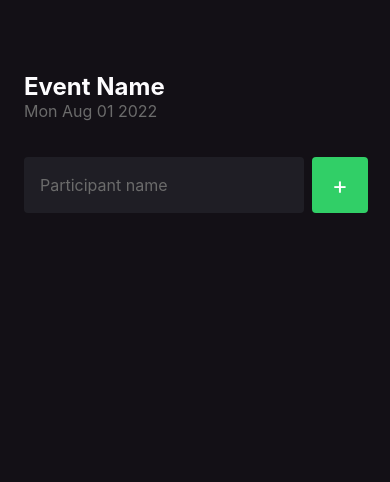
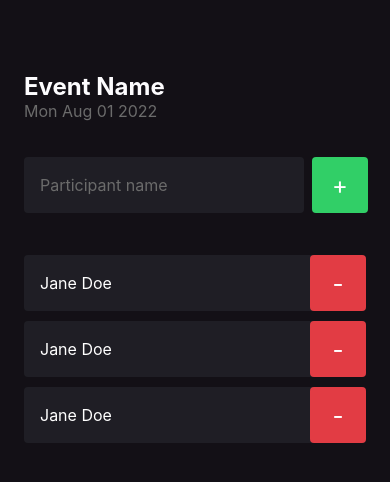
Before and after one commit to marocss/imhere, a React Native app: screen / in a window 390 px wide. Shown: the top 482 px of the page. Built offline with nearby package versions, Linux system fonts and the light colour scheme.

Commit message:
fundamentos
criando componente participant

```diff
--- /dev/null
+++ b/src/components/Participant/index.tsx
@@ -0,0 +1,22 @@
+import React from 'react';
+import { Pressable, Text, View } from 'react-native';
+import { styles } from './styles';
+
+const Participant = () => {
+  const participantName = 'Jane Doe'
+  const handleRemoveParticipant = () => {
+    console.log('pressed to remove participant');
+  }
+
+  return (
+    <View style={styles.container}>
+      <Text style={styles.name}>{participantName}</Text>
+
+      <Pressable style={styles.button} onPress={handleRemoveParticipant}>
+        <Text style={styles.buttonText}>-</Text>
+      </Pressable>
+    </View>
+  );
+};
+
+export default Participant;
--- /dev/null
+++ b/src/components/Participant/styles.ts
@@ -0,0 +1,29 @@
+import { StyleSheet } from 'react-native';
+
+export const styles = StyleSheet.create({
+  container: {
+    backgroundColor: '#1f1e25',
+    borderRadius: 4,
+    flexDirection: "row",
+    alignItems: 'center',
+    marginBottom: 10
+  },
+  name: {
+    color: '#fff',
+    flex: 1,
+    fontSize: 16,
+    marginLeft: 16,
+  },
+  button: {
+    width: 56,
+    height: 56,
+    borderRadius: 4,
+    backgroundColor: '#e23c44',
+    alignItems: 'center',
+    justifyContent: 'center'
+  },
+  buttonText: {
+    color: '#fff',
+    fontSize: 24
+  },
+});
--- a/src/screens/Home/index.tsx
+++ b/src/screens/Home/index.tsx
@@ -1,4 +1,5 @@
 import { Pressable, Text, TextInput, View } from 'react-native';
+import Participant from '../../components/Participant';
 import { styles } from './styles';
 
 const Home = () => {
@@ -13,6 +14,7 @@ const Home = () => {
     <View style={styles.container}>
       <Text style={styles.eventName}>{eventName}</Text>
       <Text style={styles.eventDate}>{eventDate}</Text>
+
       <View style={styles.form}>
         <TextInput
           style={styles.input}
@@ -28,6 +30,10 @@ const Home = () => {
           <Text style={styles.buttonText}>+</Text>
         </Pressable>
       </View>
+
+      <Participant />
+      <Participant />
+      <Participant />
     </View>
   );
 };
```
